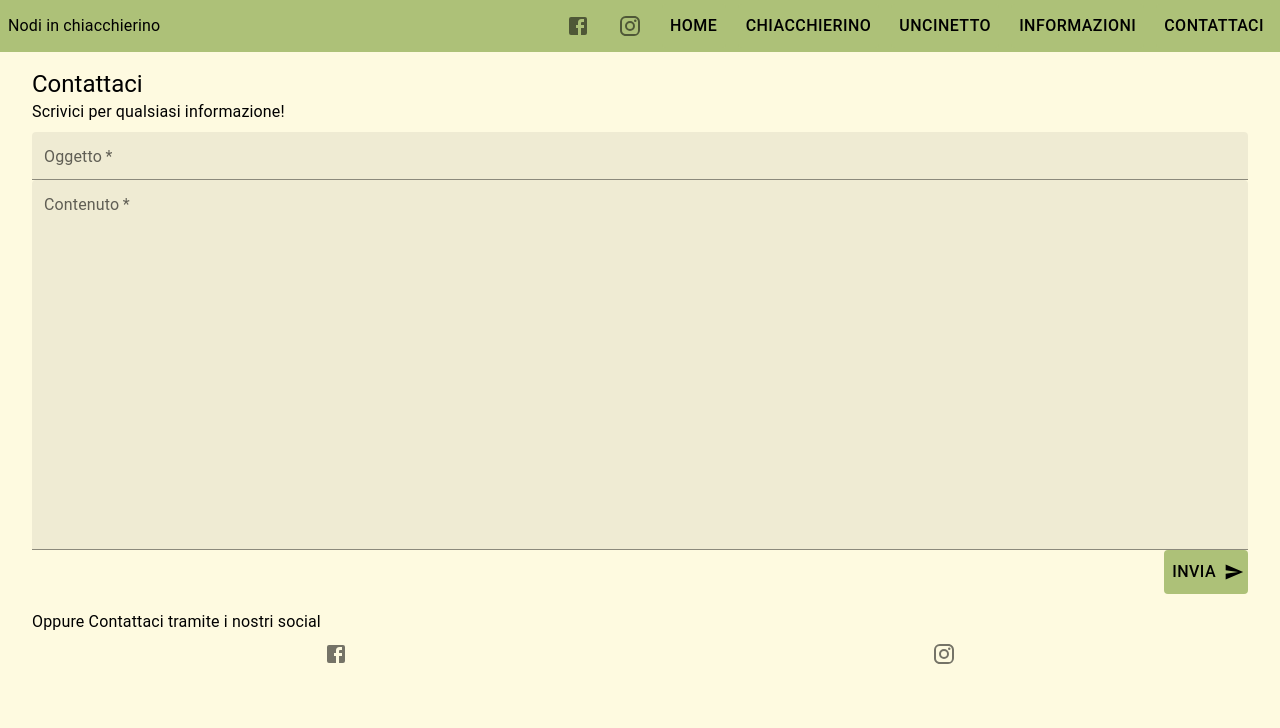
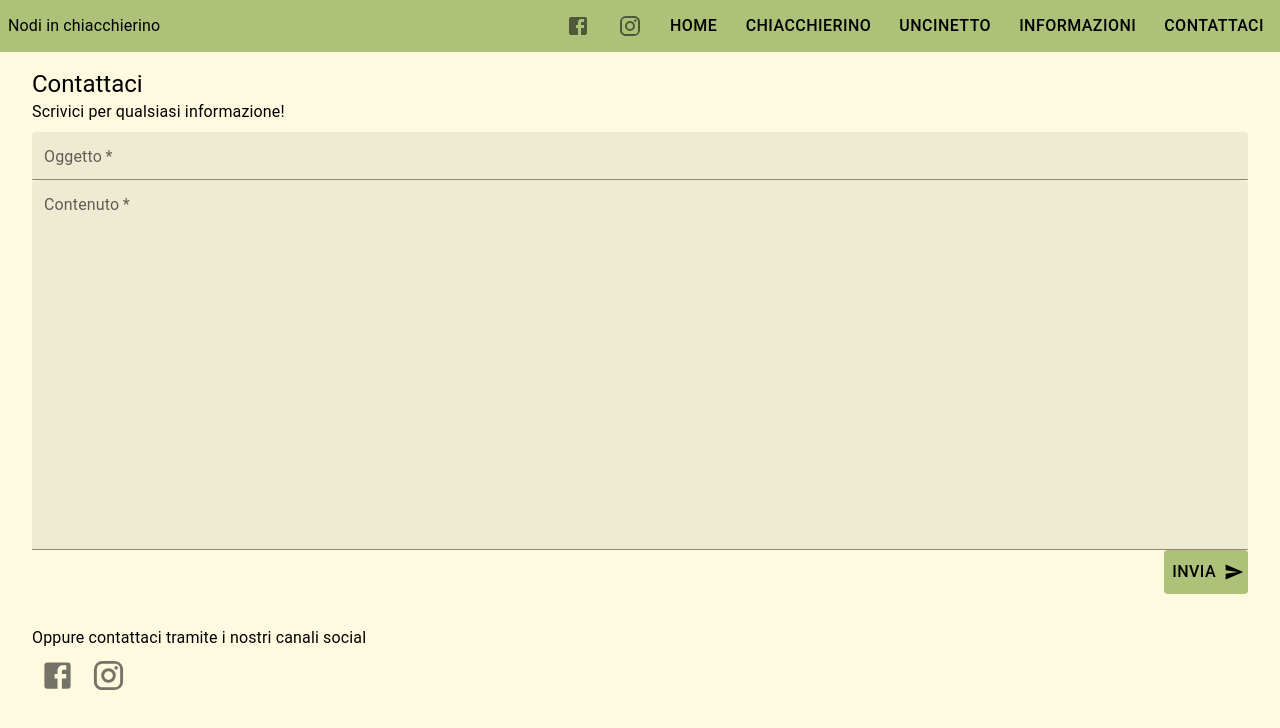
Before and after one commit to Tommaso4497/nodiin, a Next.js app: page /contactUs/contactUs in a window 1280 px wide. Shown: the top 728 px of the page. Built offline with nearby package versions, Linux system fonts and the light colour scheme.

Commit message:
fixed style in contact us

```diff
--- a/pages/contactUs/contactUs.js
+++ b/pages/contactUs/contactUs.js
@@ -1,36 +1,67 @@
 import { TextField, Typography, Button, IconButton } from "@mui/material";
-import SendIcon from '@mui/icons-material/Send';
+import SendIcon from "@mui/icons-material/Send";
 import React from "react";
-import styles from "./contactUs.module.css";
+import styles from "./ContactUs.module.css";
 import FacebookIcon from "@mui/icons-material/Facebook";
 import InstagramIcon from "@mui/icons-material/Instagram";
+import useMediaQuery from "@mui/material/useMediaQuery";
+import theme from "../../styles/main";
 
-
-const contactUs = () => {
-
+const ContactUs = () => {
+  const matches = useMediaQuery(theme.breakpoints.up("sm"));
   return (
     <div className={styles.contentWrapper}>
       <Typography variant="h5">Contattaci</Typography>
-      <Typography className={styles.spacing} >Scrivici per qualsiasi informazione!</Typography>
-      <form className={styles.formWrapper} >
-        <TextField autoComplete="off" required label="Oggetto" variant="filled" size="small" fullWidth color="secondary"> </TextField>
-        <TextField autoComplete="off" required className={styles.spacing} minRows={15} multiline label="Contenuto" variant="filled" size="small" fullWidth color="secondary"> </TextField>
-        <Button className={styles.spacing} type="submit" variant="contained" endIcon={<SendIcon />}>Invia</Button>
+      <Typography className={styles.spacing}>
+        Scrivici per qualsiasi informazione!
+      </Typography>
+      <form className={styles.formWrapper}>
+        <TextField
+          autoComplete="off"
+          required
+          label="Oggetto"
+          variant="filled"
+          size="small"
+          fullWidth
+          color="secondary"
+        >
+          {" "}
+        </TextField>
+        <TextField
+          autoComplete="off"
+          required
+          className={styles.spacing}
+          minRows={15}
+          multiline
+          label="Contenuto"
+          variant="filled"
+          size="small"
+          fullWidth
+          color="secondary"
+        ></TextField>
+        <Button
+          className={styles.spacing}
+          type="submit"
+          variant="contained"
+          endIcon={<SendIcon />}
+        >
+          Invia
+        </Button>
       </form>
 
       <div className={styles.footerTitle}>
-        <Typography>Oppure Contattaci tramite i nostri social</Typography>
-        <div style={{ display: "flex", alignItems: "center", justifyContent: "space-around" }}>
-          <IconButton>
-            <FacebookIcon />
-          </IconButton>
-          <IconButton>
-            <InstagramIcon />
-          </IconButton>
-        </div>
+        <Typography>Oppure contattaci tramite i nostri canali social</Typography>
+          <div style={{ display: "flex", justifyContent: matches ? "start" : "space-around" }}>
+            <IconButton>
+              <FacebookIcon fontSize="large" />
+            </IconButton>
+            <IconButton>
+              <InstagramIcon fontSize="large" />
+            </IconButton>
+          </div>
       </div>
     </div>
   );
 };
 
-export default contactUs;
+export default ContactUs;
--- a/pages/contactUs/contactUs.module.css
+++ b/pages/contactUs/contactUs.module.css
@@ -1,5 +1,5 @@
 .spacing {
-    margin-top: 1rem;
+    margin-top: 1.5rem;
 }
 
 .contentWrapper {
@@ -12,5 +12,5 @@
 }
 
 .footerTitle {
-    margin-top: 1rem;
+    margin-top: 2rem;
 }
--- a/utilsFunction/utilsFunction.js
+++ b/utilsFunction/utilsFunction.js
@@ -31,7 +31,7 @@ const menuElement = [
   {
     id: "4",
     section: "Contattaci",
-    path: "/contactUs/contactUs",
+    path: "/ContactUs/ContactUs",
     icon: <MailIcon />,
   },
 ];
```
